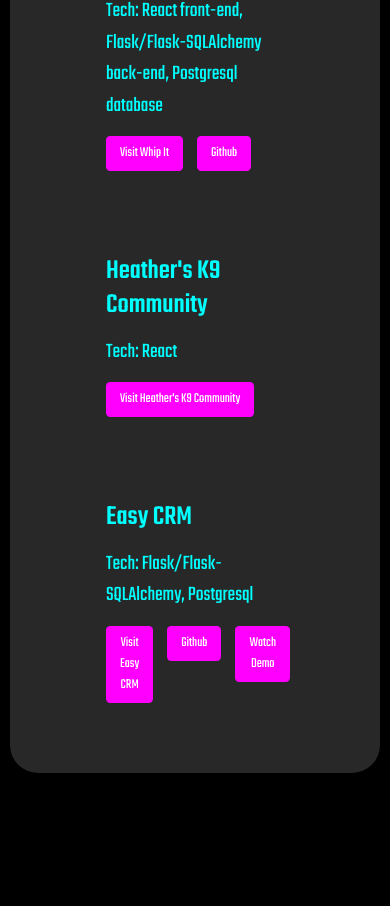
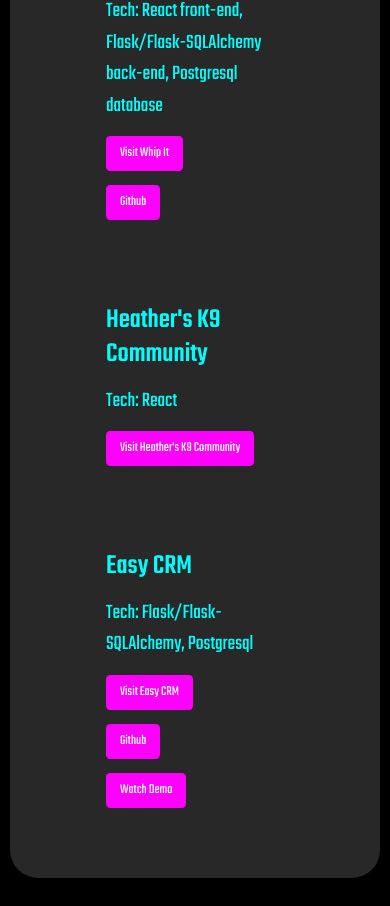
Before and after one commit to chalonhutson/2023-portfolio, a React (Vite) app: page /code in a window 390 px wide. Shown: the part 1291-2197 px from the top of the page. Before the commit the page ends 2092 px from the top, so only its background shows below. Built offline with nearby package versions, Linux system fonts and the light colour scheme.

Commit message:
Updated css for Code page on mobile.

```diff
--- a/src/assets/css/Code.css
+++ b/src/assets/css/Code.css
@@ -21,8 +21,13 @@
     gap: 1rem;
   }
 
+  @media screen and (max-width: 768px) {
+    .project-buttons {
+      flex-direction: column;
+    }
+  }
+
   .project-button {
-
     padding: .5rem 1rem;
     border: none;
     background-color: var(--secondary-color); /* You can adjust this color if needed */
```
